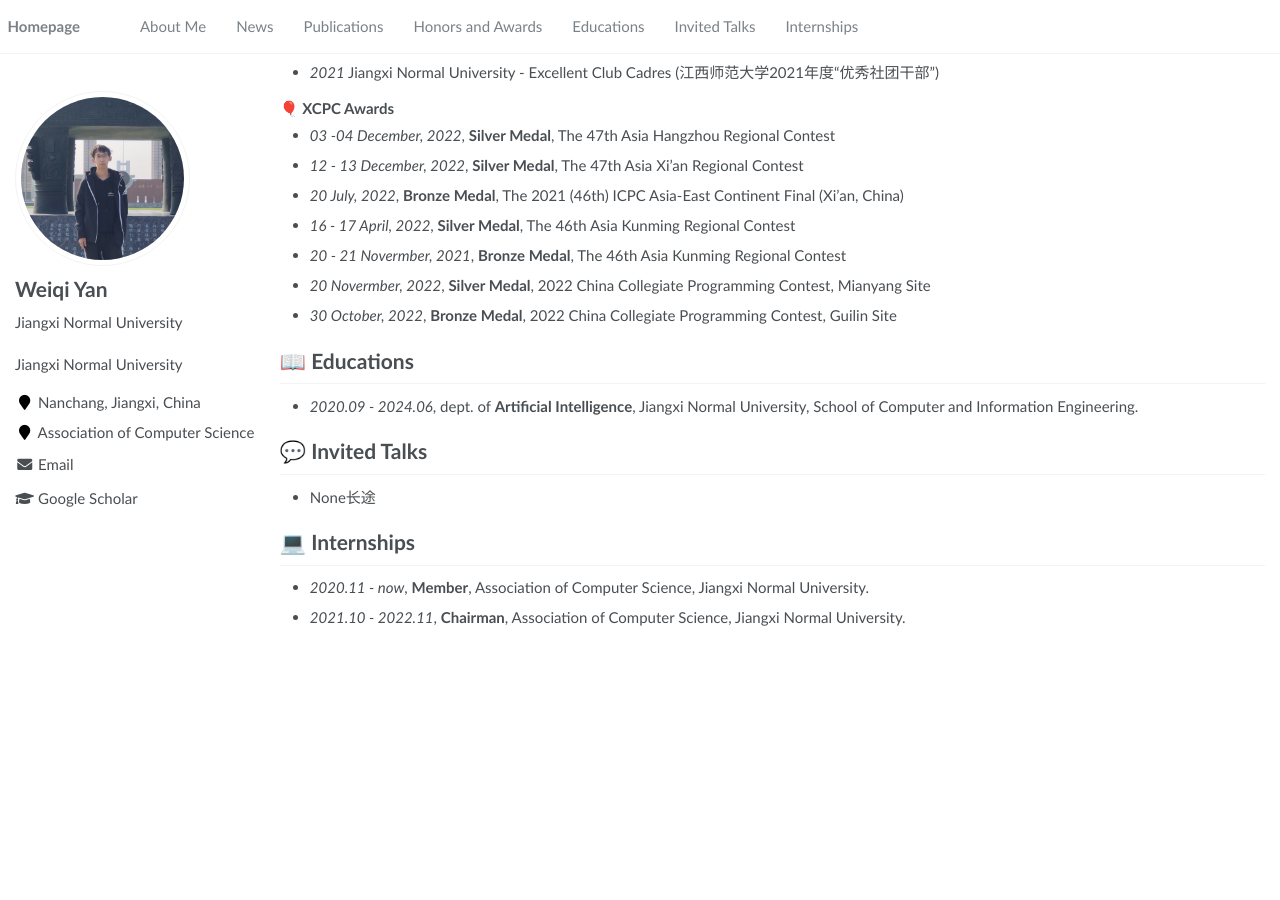
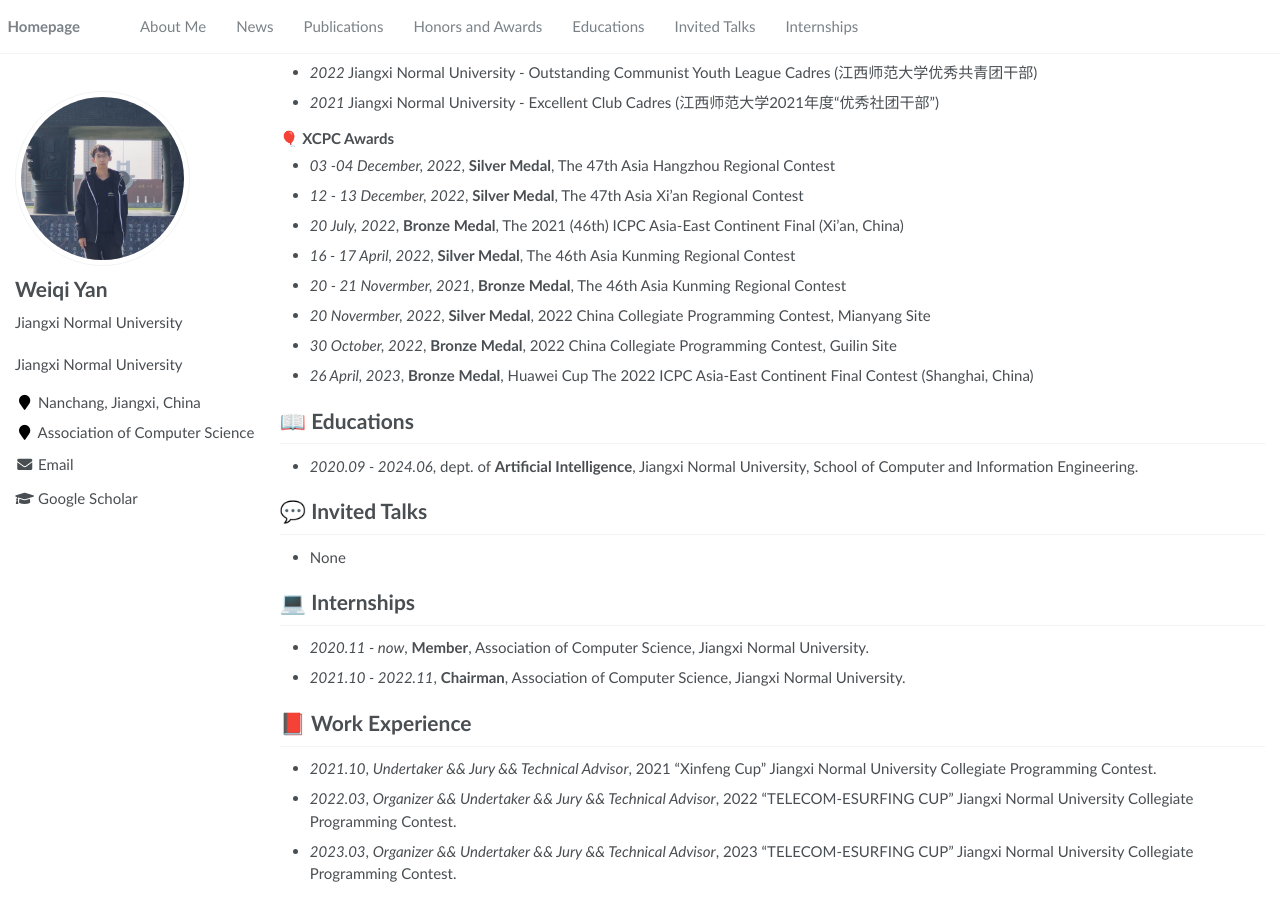
Before and after one commit to Heartfirey/Heartfirey.github.io, a Jekyll site: the page built from _pages/about.md, in a window 1280 px wide and 900 px high, scrolled down 520 px. Built offline with Jekyll 4.4.1, drawn with Linux system fonts in a browser that asks for light colours; before the commit the page ends 1164 px from its top, so only the background shows below that; some of the changed text lies outside the part shown.

Commit message:
Update about.md
Add info

```diff
--- a/_pages/about.md
+++ b/_pages/about.md
@@ -47,13 +49,19 @@ None
 - *20 - 21 Novermber, 2021*, **Bronze Medal**, The 46th Asia Kunming Regional Contest
 - *20 Novermber, 2022*, **Silver Medal**, 2022 China Collegiate Programming Contest, Mianyang Site
 - *30 October, 2022*, **Bronze Medal**, 2022 China Collegiate Programming Contest, Guilin Site
+- *26 April, 2023*, **Bronze Medal**, Huawei Cup The 2022 ICPC Asia-East Continent Final Contest (Shanghai, China)
 
 # 📖 Educations
 - *2020.09 - 2024.06*, dept. of **Artificial Intelligence**, Jiangxi Normal University, School of Computer and Information Engineering.
 
 # 💬 Invited Talks
-- None长途
+- None
 
 # 💻 Internships
 - *2020.11 - now*, **Member**, Association of Computer Science, Jiangxi Normal University.
 - *2021.10 - 2022.11*, **Chairman**, Association of Computer Science, Jiangxi Normal University.
+
+# 📕 Work Experience
+- *2021.10*, *Undertaker && Jury && Technical Advisor*, 2021 "Xinfeng Cup" Jiangxi Normal University Collegiate Programming Contest.
+- *2022.03*, *Organizer && Undertaker && Jury && Technical Advisor*, 2022 "TELECOM-ESURFING CUP" Jiangxi Normal University Collegiate Programming Contest.
+- *2023.03*, *Organizer && Undertaker && Jury && Technical Advisor*, 2023 "TELECOM-ESURFING CUP" Jiangxi Normal University Collegiate Programming Contest.
```
Also changed, not shown: other parts of _pages/about.md (+2 -0 lines).
